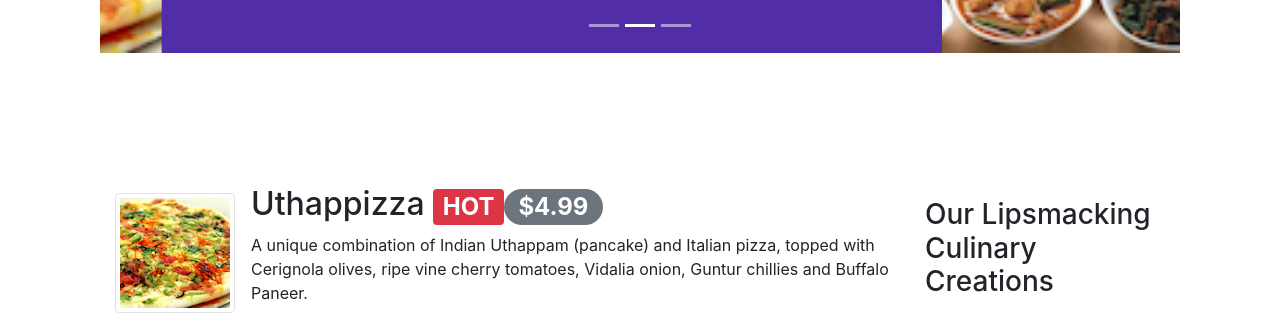
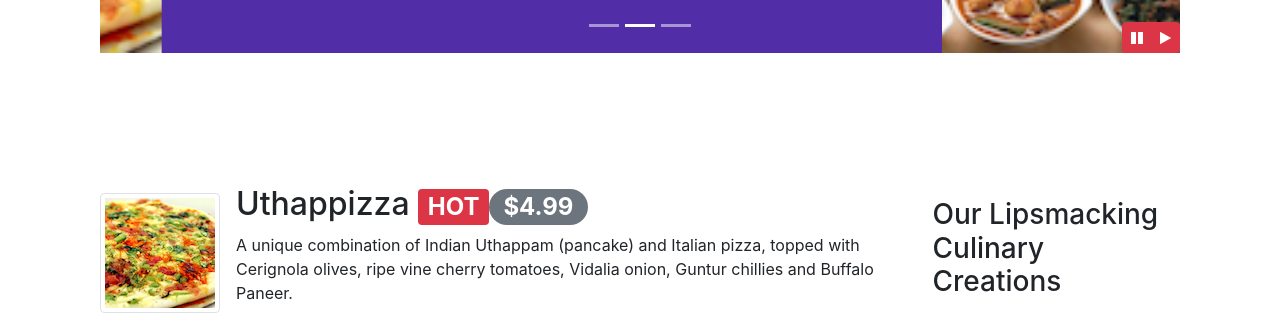
Before and after one commit to stella-pliatsiou/boostrap, a website: page conFusion/index.html in a window 1280 px wide. Shown: the part 631-952 px from the top of the page. Drawn offline with nearby package versions, Linux system fonts and the light colour scheme.

Commit message:
Bootstrap JQuery

```diff
--- a/conFusion/index.html
+++ b/conFusion/index.html
@@ -19,10 +19,17 @@
     <script src="node_modules/bootstrap/dist/js/bootstrap.min.js"></script>
     <script src="//code.jquery.com/jquery-1.10.2.js"></script>
 
-
-
-
-
+    <script>
+        $(document).ready(function () {
+            $("#mycarousel").carousel({ interval: 2000 });
+            $("#carousel-pause").click(function () {
+                $("#mycarousel").carousel('pause');
+            });
+            $("#carousel-play").click(function () {
+                $("#mycarousel").carousel('cycle');
+            });
+        });
+    </script>
 
 </head>
 
@@ -255,7 +262,17 @@
                     <a class="carousel-control-next" href="#mycarousel" role="button" data-slide="next">
                         <span class="carousel-control-next-icon"></span>
                     </a>
+                    <div class="btn-group" id="carouselButton">
+                        <button class="btn btn-danger btn-sm" id="carousel-pause">
+                            <span class="fa fa-pause"></span>
+                        </button>
+                        <button class="btn btn-danger btn-sm" id="carousel-play">
+                            <span class="fa fa-play"></span>
+                        </button>
                     </div>
+                </div>
+            </div>
+
 
 
 
@@ -325,71 +342,6 @@
                 </div>
             </div>
 
-
-                <!-- <div class="row row-content align-items-center">
-                    <div class="col-12 col-md-9">
-                        <div class="card">
-                            <h3 class="card-header  bg-warning text-white">Reserve a Table</h3>
-                            <div class="card-body">
-                                <form id="reserveform">
-                                    <fieldset class="form-group">
-                                        <div class="row">
-                                            <legend class="col-form-label col-sm-2 pt-0">Number of Guests
-                                            </legend>
-                                            <div class="form-check form-check-inline">
-                                                <input class="form-check-input" type="radio" name="inlineRadioOptions"
-                                                    id="inlineRadio1" value="option1">
-                                                <label class="form-check-label" for="inlineRadio1">1</label>
-                                            </div>
-                                            <div class="form-check form-check-inline">
-                                                <input class="form-check-input" type="radio" name="inlineRadioOptions"
-                                                    id="inlineRadio2" value="option2">
-                                                <label class="form-check-label" for="inlineRadio2">2</label>
-                                            </div>
-                                            <div class="form-check form-check-inline">
-                                                <input class="form-check-input" type="radio" name="inlineRadioOptions"
-                                                    id="inlineRadio3" value="option3">
-                                                <label class="form-check-label" for="inlineRadio3">3</label>
-                                            </div>
-                                            <div class="form-check form-check-inline">
-                                                <input class="form-check-input" type="radio" name="inlineRadioOptions"
-                                                    id="inlineRadio4" value="option4">
-                                                <label class="form-check-label" for="inlineRadio4">4</label>
-                                            </div>
-                                            <div class="form-check form-check-inline">
-                                                <input class="form-check-input" type="radio" name="inlineRadioOptions"
-                                                    id="inlineRadio5" value="option5">
-                                                <label class="form-check-label" for="inlineRadio5">5</label>
-                                            </div>
-                                            <div class="form-check form-check-inline">
-                                                <input class="form-check-input" type="radio" name="inlineRadioOptions"
-                                                    id="inlineRadio6" value="option6">
-                                                <label class="form-check-label" for="inlineRadio6">6</label>
-                                            </div>
-                                        </div>
-                                    </fieldset>
-
-                                    <div class="form-row">
-                                        <legend class="col-form-label col-sm-3">Date and Time</legend>
-
-                                        <div class="col-sm-3">
-                                            <input type="text" class="form-control" placeholder="Date">
-                                        </div>
-                                        <div class="col-sm-3">
-                                            <input type="text" class="form-control" placeholder="Time">
-                                        </div>
-                                    </div>
-
-                                    <div class="col-sm-12">
-                                        <button type="submit" class="btn btn-primary">Reserve</button>
-                                    </div>
-                            </div>
-                            </form>
-                        </div>
-                    </div>
-                </div> -->
-
-
             <footer class="footer">
                 <div class="container">
                     <div class="row">
--- a/conFusion/styles.css
+++ b/conFusion/styles.css
@@ -68,3 +68,10 @@ height: 300px;
   left: 0;
   min-height: 300px;
 }
+
+#carouselButton {
+  right:0px;
+  position: absolute;
+  bottom: 0px;
+  z-index: 1;
+}
```
Lines whose indentation alone changed are shown as unchanged.
